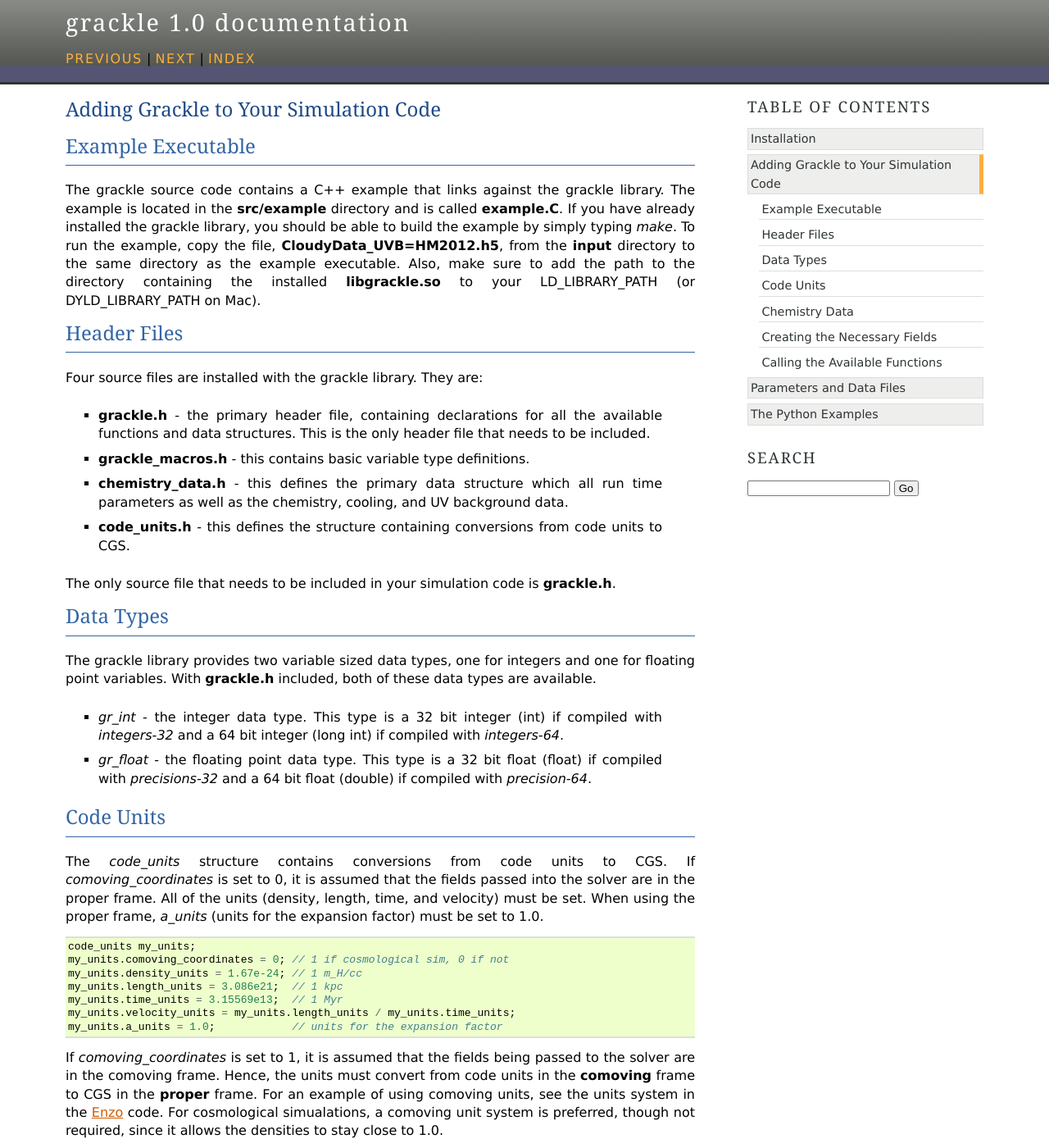
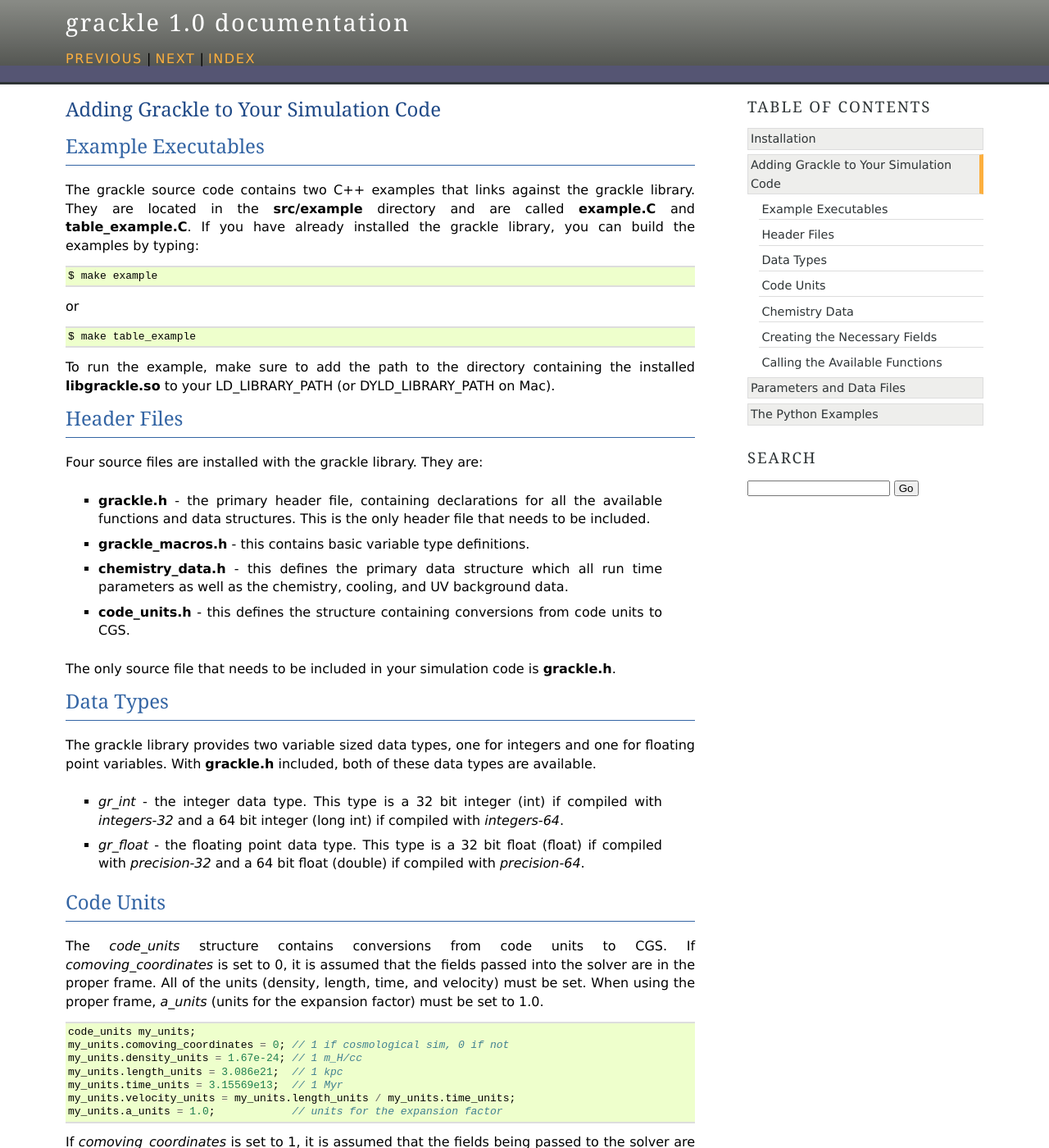
Before and after one commit to grackle-project/grackle, a Sphinx documentation site: the page built from doc/source/Integration.rst, in a window 1280 px wide and 1400 px high. Shown: the whole window at 82% size. Built offline with Sphinx 7.4.7, drawn with Linux system fonts in a browser that asks for light colours; some of the changed text lies outside the part shown.

Commit message:
Updating documentation on units.

```diff
--- a/doc/source/Integration.rst
+++ b/doc/source/Integration.rst
@@ -3,17 +3,28 @@
 Adding Grackle to Your Simulation Code
 ======================================
 
-Example Executable
-------------------
+Example Executables
+-------------------
 
-The grackle source code contains a C++ example that links against the
-grackle library.  The example is located in the **src/example** directory
-and is called **example.C**.  If you have already installed the grackle
-library, you should be able to build the example by simply typing *make*.
-To run the example, copy the file, **CloudyData_UVB=HM2012.h5**, from the
-**input** directory to the same directory as the example executable.
-Also, make sure to add the path to the directory containing the installed
-**libgrackle.so** to your LD_LIBRARY_PATH (or DYLD_LIBRARY_PATH on Mac).
+The grackle source code contains two C++ examples that links against the
+grackle library.  They are located in the **src/example** directory
+and are called **example.C** and **table_example.C**.  If you have already
+installed the grackle library, you can build the examples by
+typing:
+
+.. code-block:: bash
+
+  $ make example
+
+or
+
+.. code-block:: bash
+
+  $ make table_example
+
+To run the example, make sure to add the path to the directory containing
+the installed **libgrackle.so** to your LD_LIBRARY_PATH (or
+DYLD_LIBRARY_PATH on Mac).
 
 Header Files
 ------------
@@ -40,7 +51,7 @@ these data types are available.
 
     * *gr_int* - the integer data type.  This type is a 32 bit integer (int) if compiled with *integers-32* and a 64 bit integer (long int) if compiled with *integers-64*.
 
-    * *gr_float* - the floating point data type.  This type is a 32 bit float (float) if compiled with *precisions-32* and a 64 bit float (double) if compiled with *precision-64*.
+    * *gr_float* - the floating point data type.  This type is a 32 bit float (float) if compiled with *precision-32* and a 64 bit float (double) if compiled with *precision-64*.
 
 Code Units
 ----------
@@ -64,7 +75,16 @@ proper frame, *a_units* (units for the expansion factor) must be set to 1.0.
 If *comoving_coordinates* is set to 1, it is assumed that the fields being
 passed to the solver are in the comoving frame.  Hence, the units must
 convert from code units in the **comoving** frame to CGS in the **proper**
-frame.  For an example of using comoving units, see the units system in the
+frame.
+
+.. note:: With *comoving_coordinate* set to 1, velocity units need to be defined in the following way.
+
+.. code-block:: c++
+
+  my_units.velocity_units = my_units.a_units *
+    (my_units.length_units / a_value) / my_units.time_units; // since u = a * dx/dt
+
+For an example of using comoving units, see the units system in the
 `Enzo <http://enzo-project.org/>`_ code.  For cosmological simualations, a
 comoving unit system is preferred, though not required, since it allows the
 densities to stay close to 1.0.
```
Also changed, not shown: 1 other file.
